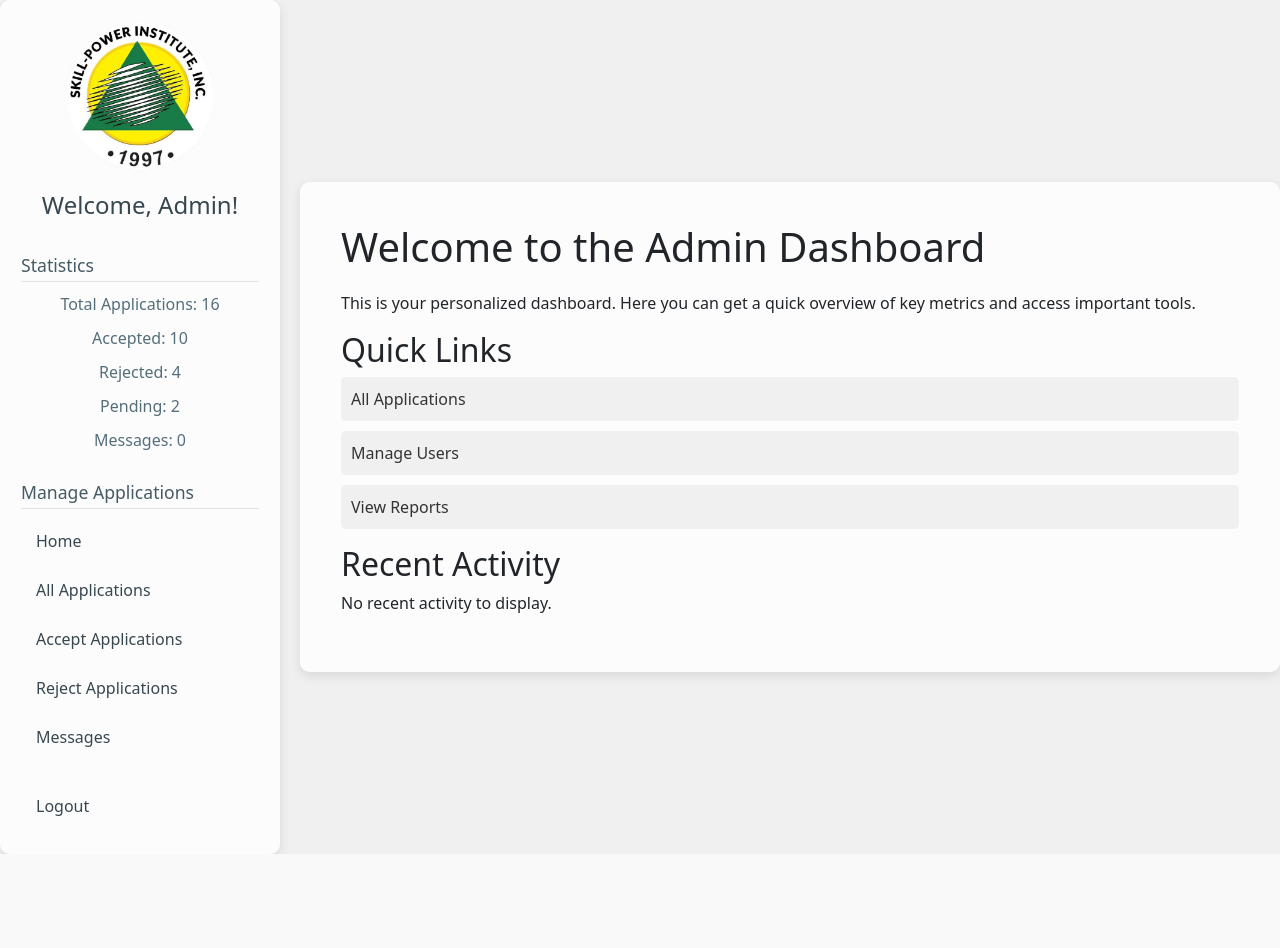
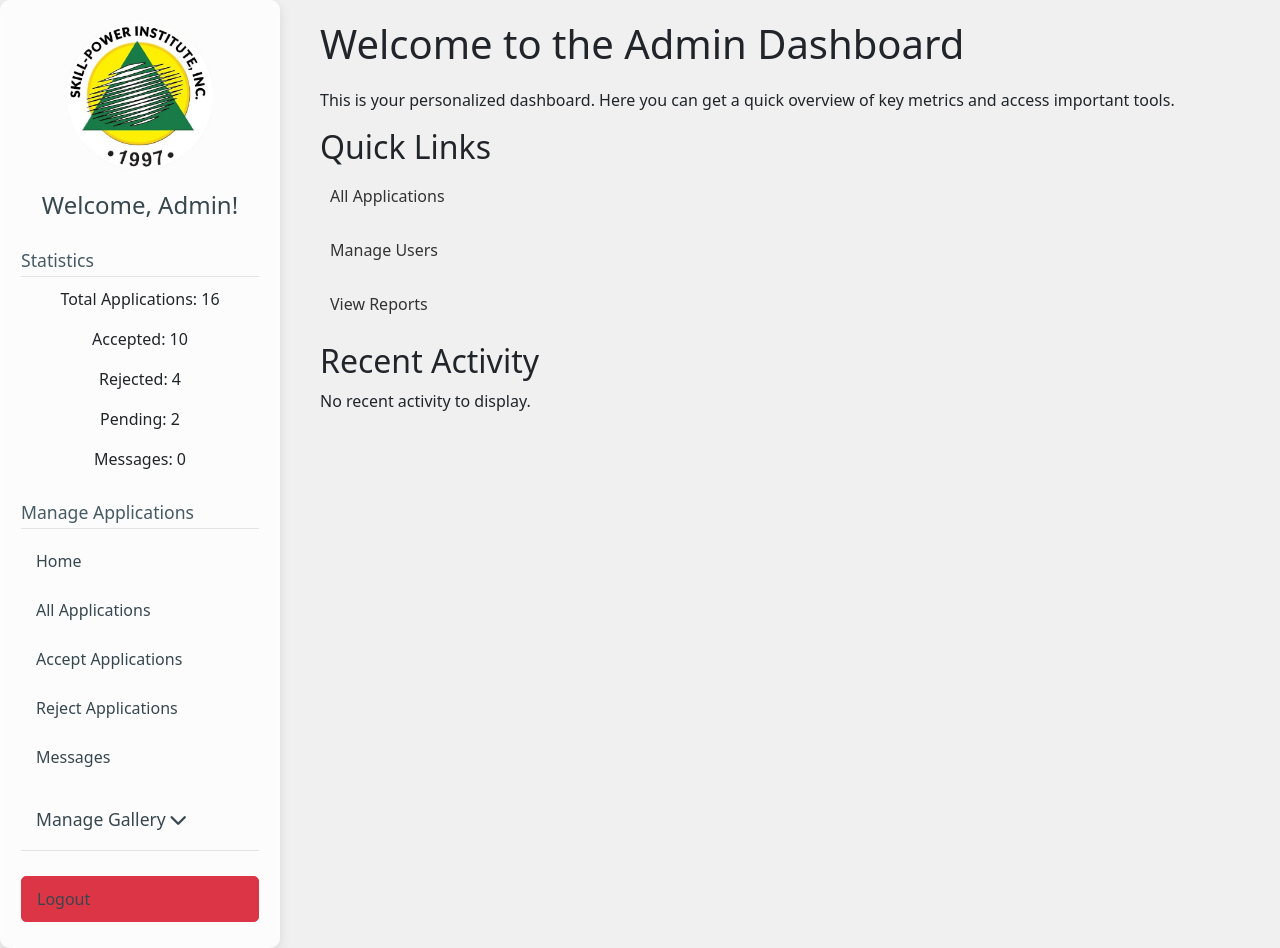
Before and after one commit to silcatekei/SPIWEBSITE, a Django app: page /home/ in a window 1280 px wide. Before the commit the page ends 854 px from the top, so only its background shows below. Run offline with Django 5.2, Linux system fonts and the light colour scheme; a user stored in the database is signed in; data comes from the database, SQL or seed files in the repository; both versions use the stored data as it was after the commit; data that the repository does not hold is empty.

Commit message:
galleries page and admin control stable

```diff
--- a/SPI/myapp/urls.py
+++ b/SPI/myapp/urls.py
@@ -3,6 +3,8 @@
 from django.contrib.auth import views as auth_views
 from . import views  # Import the whole module
 from .views import upload_gallery_image
+from django.conf import settings
+from django.conf.urls.static import static
 
 
 urlpatterns = [
@@ -42,4 +44,7 @@
     path('admin_login', views.contact_messages, name='contact_messages'),
     path('resolve/<int:message_id>/', views.resolve_message, name='resolve_message'),
     path('delete/<int:message_id>/', views.delete_message, name='delete_message'),
-]
+    path('upload-folder/', views.upload_folder, name='upload_folder'),
+    path('gallery/', views.gallery, name='view_gallery'),
+    path('upload-image/', views.upload_image, name='upload_image'),
+] + static(settings.STATIC_URL, document_root=settings.STATIC_ROOT)
--- a/SPI/myapp/views.py
+++ b/SPI/myapp/views.py
@@ -1,17 +1,18 @@
 import os
 from django.conf import settings
 from django.shortcuts import render, redirect, get_object_or_404
-from .forms import ApplicationForm
 from django.contrib.auth import authenticate, login, logout
 from django.contrib.auth.forms import AuthenticationForm
 from django.contrib.auth.decorators import login_required, user_passes_test
-from django.contrib import messages  # Always good to use messages for feedback
-from .models import Application  # Import your Application model
+from django.contrib import messages
+from django.core.files.storage import default_storage, FileSystemStorage
+from django.core.exceptions import ValidationError
+from django.utils.text import slugify
+from .models import Application, ContactMessage
+from .forms import ApplicationForm, ContactForm
 from django.utils import timezone
-from django.shortcuts import render, redirect
-from django.core.files.storage import FileSystemStorage
-from .forms import ContactForm
-from .models import ContactMessage
+from django.utils.crypto import get_random_string
+
 
 # --- Basic Page Views ---
 def home(request):
@@ -68,19 +69,125 @@
 def spiangeles(request):
     return render(request, 'myapp/angeles.html')
 
+ #gallery options codes
+
+
+
+def upload_image(request):
+    galleries_path = os.path.join(settings.BASE_DIR, 'myapp', 'static', 'images', 'galleries')  # Correct path to static/images/galleries
+
+    # Ensure that the folder exists
+    if not os.path.exists(galleries_path):
+        os.makedirs(galleries_path)
+
+    # Get the list of galleries in the 'galleries' folder
+    galleries = [f.name for f in os.scandir(galleries_path) if f.is_dir()]
+
+    if request.method == 'POST':
+        gallery_name = request.POST.get('gallery')  # Get the selected gallery from the form
+        new_gallery_name = request.POST.get('new_gallery_name')  # Get the new gallery name from the form
+
+        if 'image' not in request.FILES:
+            messages.error(request, "No image selected.")
+            return redirect('upload_image')
+
+        uploaded_file = request.FILES['image']
+
+        # If no gallery is selected and a new name is provided, create a custom folder with the new name
+        if not gallery_name and new_gallery_name:
+            gallery_name = new_gallery_name  # Use the new gallery name provided by the user
+            custom_gallery_path = os.path.join(galleries_path, gallery_name)
+
+            # Create the gallery folder if it doesn't exist
+            if not os.path.exists(custom_gallery_path):
+                os.makedirs(custom_gallery_path)
+            gallery_path = custom_gallery_path
+            messages.info(request, f"New gallery '{gallery_name}' created.")
+        elif not gallery_name:
+            # If no gallery name is provided, create a random gallery name
+            gallery_name = get_random_string(8)  # Create a unique folder name
+            custom_gallery_path = os.path.join(galleries_path, gallery_name)
+
+            # Create the gallery folder if it doesn't exist
+            if not os.path.exists(custom_gallery_path):
+                os.makedirs(custom_gallery_path)
+            gallery_path = custom_gallery_path
+            messages.info(request, f"New gallery '{gallery_name}' created.")
+        else:
+            gallery_path = os.path.join(galleries_path, gallery_name)
+
+            # Check if the directory exists, and if not, create it
+            if not os.path.exists(gallery_path):
+                os.makedirs(gallery_path)
+
+        # Create a unique filename to prevent collisions
+        unique_filename = get_random_string(8) + os.path.splitext(uploaded_file.name)[1]
+
+        # Save the uploaded file to the correct location
+        file_storage = FileSystemStorage(location=gallery_path)
+        filename = file_storage.save(unique_filename, uploaded_file)
+
+        # Show a success message
+        messages.success(request, f"Image uploaded successfully to '{gallery_name}' gallery.")
+
+        return redirect('upload_image')  # Redirect after successful upload
+
+    return render(request, 'upload_image.html', {'galleries': galleries})
+
+def get_gallery_folders():
+    gallery_folder_path = os.path.join(settings.MEDIA_ROOT,  'galleries')
+    if not os.path.exists(gallery_folder_path):
+        os.makedirs(gallery_folder_path)
+
+    return [f for f in os.listdir(gallery_folder_path) if os.path.isdir(os.path.join(gallery_folder_path, f))]
+
+def upload_folder(request):
+    if request.method == 'POST' and 'images' in request.FILES:
+        uploaded_images = request.FILES.getlist('images')  # Get all uploaded images
+        gallery_name = request.POST.get('gallery_name')  # Get the selected gallery name
+        gallery_path = os.path.join(settings.BASE_DIR, 'myapp', 'static', 'images', 'galleries', gallery_name)
+
+        if not os.path.exists(gallery_path):
+            os.makedirs(gallery_path)
+
+        fs = FileSystemStorage(location=gallery_path)
+
+        for image in uploaded_images:
+            unique_filename = get_random_string(8) + os.path.splitext(image.name)[1]
+            fs.save(unique_filename, image)  # Save each image with a unique name
+
+        messages.success(request, f"Images uploaded successfully to '{gallery_name}' gallery.")
+        return redirect('upload_image')  # Redirect back after successful upload
+
+    return render(request, 'upload_folder.html')
+
+
+
 def upload_gallery_image(request):
     if request.method == 'POST' and request.FILES.get('gallery_image'):
         image = request.FILES['gallery_image']
-        fs = FileSystemStorage(location='static/images/galleries/')  # Ensure this directory exists
-        filename = fs.save(image.name, image)
-        return redirect('admin_home')  # Redirect back to admin panel after upload
+        gallery_name = request.POST.get('gallery_name')  # Get the gallery name from the form
+        gallery_path = os.path.join(settings.BASE_DIR, 'myapp', 'static', 'images', 'galleries', gallery_name)
+
+        if not os.path.exists(gallery_path):
+            os.makedirs(gallery_path)
+
+        fs = FileSystemStorage(location=gallery_path)
+        unique_filename = get_random_string(8) + os.path.splitext(image.name)[1]
+        fs.save(unique_filename, image)
+
+        messages.success(request, f"Image uploaded successfully to '{gallery_name}' gallery.")
+        return redirect('admin_home')  # Redirect back after successful upload
 
     return render(request, 'admin_base.html')
+
+import os
+from django.conf import settings
 
 def gallery(request):
     galleries = {}
 
-    # ✅ Update this to include 'myapp' in the path
+    # Path to the 'galleries' folder where images are stored
     gallery_path = os.path.join(settings.BASE_DIR, 'myapp', 'static', 'images', 'galleries')
 
     if os.path.exists(gallery_path):  # Check if directory exists
@@ -93,12 +200,11 @@
                     if img.endswith(('png', 'jpg', 'jpeg', 'gif'))
                 ]
 
-                print(f"✅ Found Folder: {folder}, Images: {images}")  # Debugging
-
                 if images:
                     galleries[folder] = images  # Store images by folder
 
     return render(request, 'myapp/gallery.html', {'galleries': galleries})
+
 
 
 # --- Apply Online View ---
--- a/SPI/templates/admin_base.html
+++ b/SPI/templates/admin_base.html
@@ -1,4 +1,3 @@
-<!-- templates/admin_base.html -->
 {% load static %}
 
 <!DOCTYPE html>
@@ -14,12 +13,11 @@
         body {
             min-height: 100vh;
             background-color: #f0f0f0;
-            display: flex; /* Use flexbox for layout */
+            display: flex;
         }
 
-        /* Sidebar Styles */
         .sidebar {
-            width: 280px; /* Increased width */
+            width: 280px;
             background-color: rgba(255, 255, 255, 0.8);
             backdrop-filter: blur(10px);
             -webkit-backdrop-filter: blur(10px);
@@ -29,15 +27,15 @@
             padding: 20px;
             display: flex;
             flex-direction: column;
-            align-items: center; /* Center logo and content */
+            align-items: center;
             text-align: center;
-            margin-right: 20px; /* Add spacing between sidebar and content */
+            margin-right: 20px;
         }
 
         .sidebar img {
             max-width: 150px;
             margin-bottom: 20px;
-            border-radius: 50%; /* Circular logo */
+            border-radius: 50%;
         }
 
         .sidebar h4 {
@@ -46,29 +44,24 @@
             font-weight: 500;
         }
 
-        .sidebar p {
-            color: #546e7a;
-            margin-bottom: 10px;
-        }
-
         .sidebar a {
-            display: block; /* Make the entire link clickable */
+            display: block;
             padding: 10px 15px;
             text-decoration: none;
-            color: #37474f; /* Darker grey link color */
+            color: #37474f;
             border-radius: 5px;
             transition: background-color 0.2s ease-in-out;
-            width: 100%; /* Take full width of the sidebar */
-            text-align: left; /* Align text to the left */
-            margin-bottom: 5px; /* Add a little spacing between links */
+            width: 100%;
+            text-align: left;
+            margin-bottom: 5px;
         }
 
         .sidebar a:hover {
-            background-color: rgba(255, 255, 255, 0.5); /* Lighten background on hover */
+            background-color: rgba(255, 255, 255, 0.5);
         }
 
         .sidebar-section {
-            margin-bottom: 20px;
+            margin-bottom: 15px;
             width: 100%;
         }
 
@@ -81,41 +74,12 @@
             padding-bottom: 5px;
         }
 
-        /* Main Content Styles */
-        .main-content {
-            flex: 1; /* Take remaining space */
-            display: flex;
-            justify-content: center;
-            align-items: center;
-        }
-
-        /* General Mica-like Card Style (moved to main content area) */
-        .mica-card {
-            background-color: rgba(255, 255, 255, 0.8);
-            backdrop-filter: blur(10px);
-            -webkit-backdrop-filter: blur(10px);
-            border-radius: 10px;
-            padding: 20px;
-            box-shadow: 0 4px 12px rgba(0, 0, 0, 0.1);
-            border: 1px solid rgba(255, 255, 255, 0.2);
-            max-width: 1200px; /* Increased max-width */
-            width: 100%;
-        }
-
-        /* Styles to center the main content */
-        .container {
-            display: flex;
-            justify-content: center;  /* Center horizontally */
-            align-items: flex-start; /* Align top vertically */
-            min-height: 100vh;         /* Ensure the container takes at least the full viewport height */
-        }
-
         .logout-button {
-            margin-top: auto; /* Push to the bottom */
+            margin-top: auto;
             width: 100%;
         }
     </style>
-    {% block head %}{% endblock %}  <!-- For additional head content -->
+    {% block head %}{% endblock %}
 </head>
 <body>
 
@@ -138,12 +102,25 @@
             <h5>Manage Applications</h5>
             <a href="{% url 'admin_home' %}">Home</a>
             <a href="{% url 'admin_dashboard' %}">All Applications</a>
-            <a href="#">Accept Applications</a>  <!--  replace with actual URL -->
+            <a href="#">Accept Applications</a>
             <a href="#">Reject Applications</a>
-            <a href="{% url 'contact_messages' %}">Messages</a> <!-- Replace with actual URL -->
+            <a href="{% url 'contact_messages' %}">Messages</a>
         </div>
 
-        <a href="{% url 'quick_links' %}" class="logout-button">Logout</a>
+        <div class="sidebar-section">
+            <h5>
+                <a class="d-block" data-bs-toggle="collapse" href="#galleryMenu" role="button" aria-expanded="false" aria-controls="galleryMenu">
+                    Manage Gallery <i class="fa fa-chevron-down"></i>
+                </a>
+            </h5>
+            <div class="collapse" id="galleryMenu">
+                <a href="{% url 'upload_image' %}"><i class="fa fa-upload"></i> Upload Image</a>
+                <a href="{% url 'upload_folder' %}"><i class="fa fa-folder"></i> Upload Folder</a>
+                <a href="{% url 'view_gallery' %}"><i class="fa fa-images"></i> View Gallery</a>
+            </div>
+        </div>
+
+        <a href="{% url 'quick_links' %}" class="btn btn-danger logout-button">Logout</a>
     </div>
 
     <main class="main-content">
--- /dev/null
+++ b/SPI/templates/upload_folder.html
@@ -0,0 +1,5 @@
+{% extends "admin_base.html" %}
+{% block content %}
+<h2>Upload Folder</h2>
+<p>Feature coming soon!</p>
+{% endblock %}
```
Also changed, not shown: SPI/SPI/settings.py (+11 -47 lines), SPI/templates/myapp/gallery.html (+7 -3 lines), SPI/templates/upload_image.html (added, +48 -0 lines), SPI/db.sqlite3, SPI/myapp/static/images/galleries/sample2/Zvc7djDz.jpg (added).
